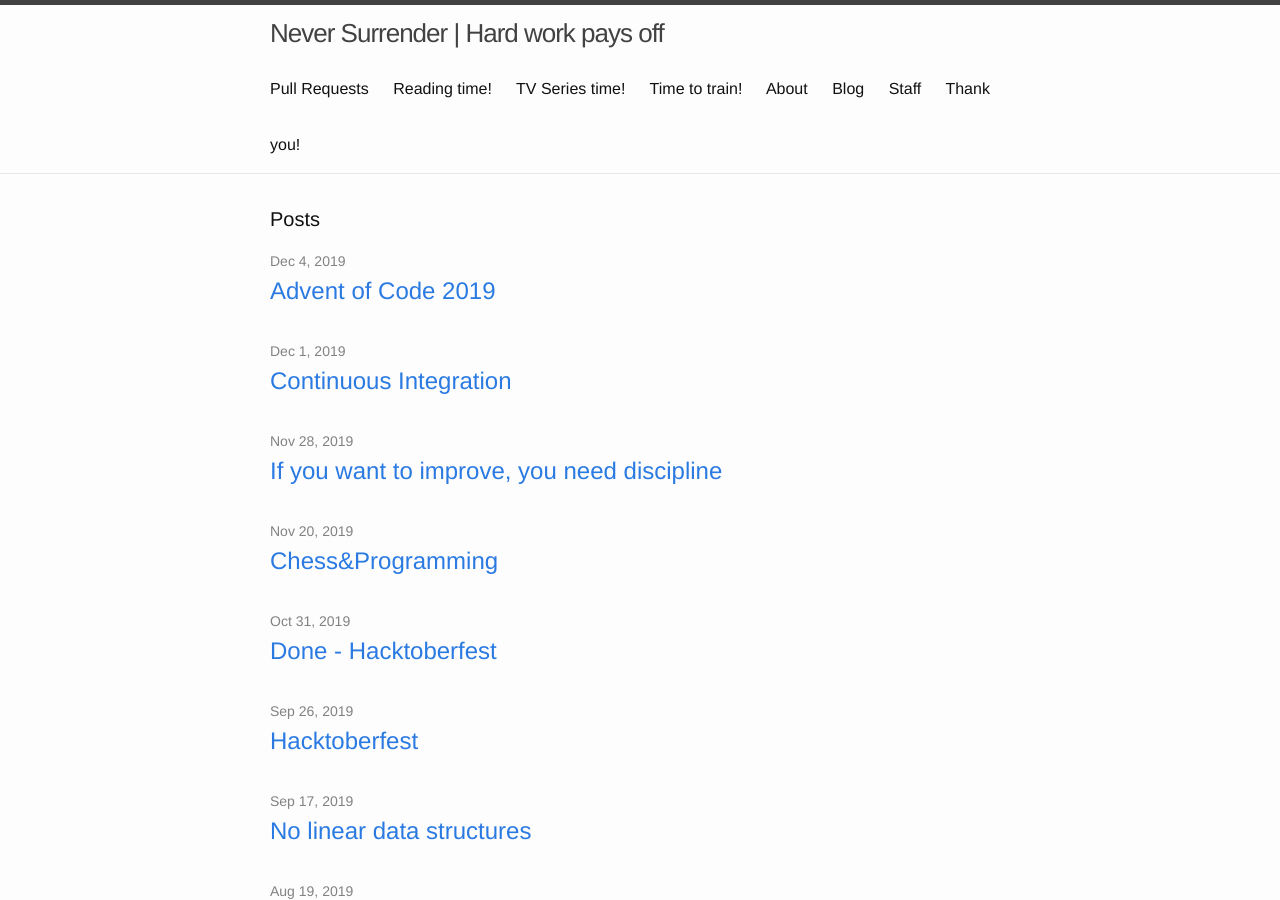
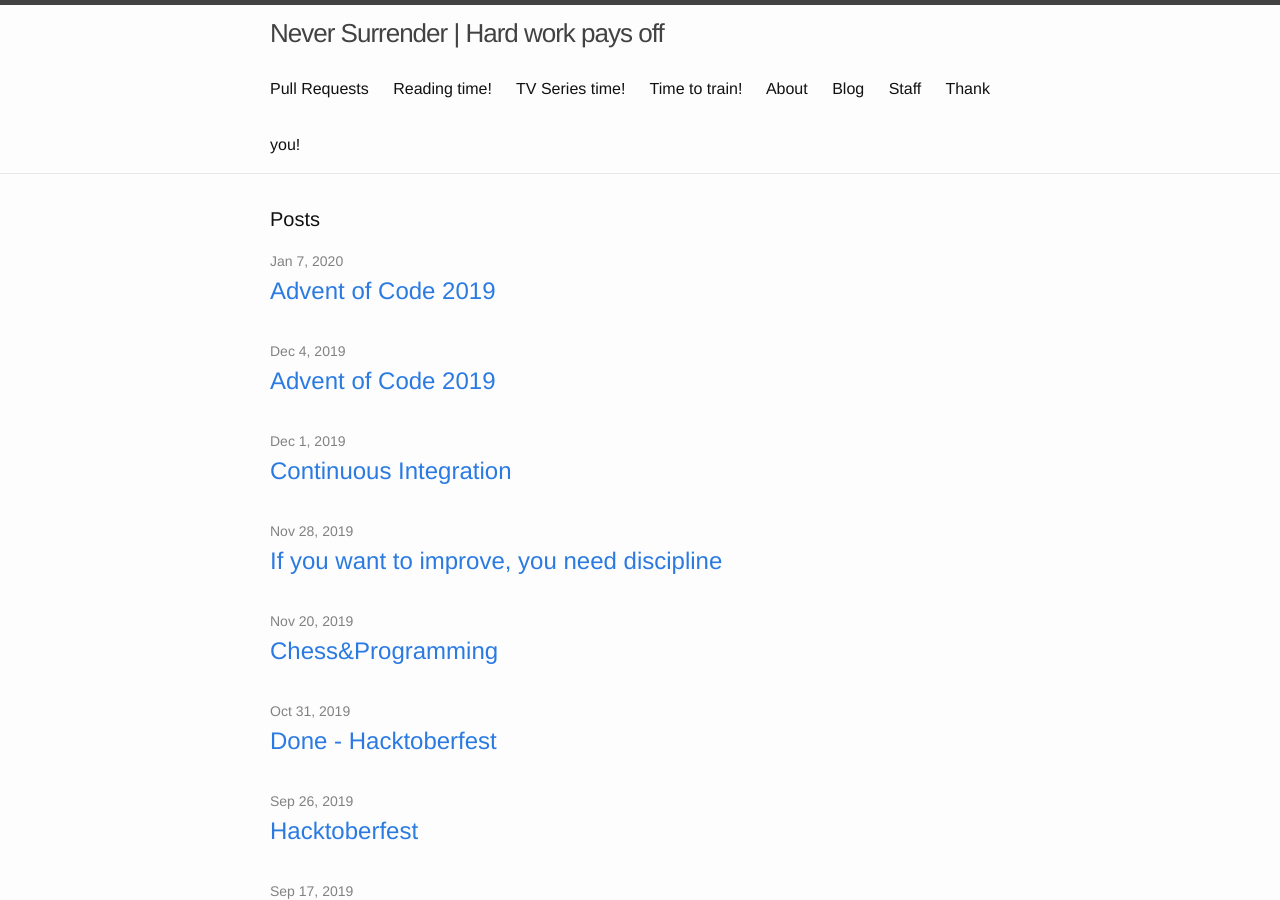
Before and after one commit to MAInformatico/MAInformatico.github.io, a Jekyll site: the page built from index.html, in a window 1280 px wide and 900 px high. Built offline with Jekyll 4.4.1, drawn with Linux system fonts in a browser that asks for light colours.

Commit message:
Adding new post

```diff
--- /dev/null
+++ b/_posts/2020-1-7-Happy_new_year.md
@@ -0,0 +1,8 @@
+---
+layout: post
+title: Advent of Code 2019
+author: Migue
+tags: [Programming]
+---
+
+Happy new year 2020!!
```
Also changed, not shown: _posts/2019-12-4-Advent_of_Code_2019.md (+1 -1 lines).
